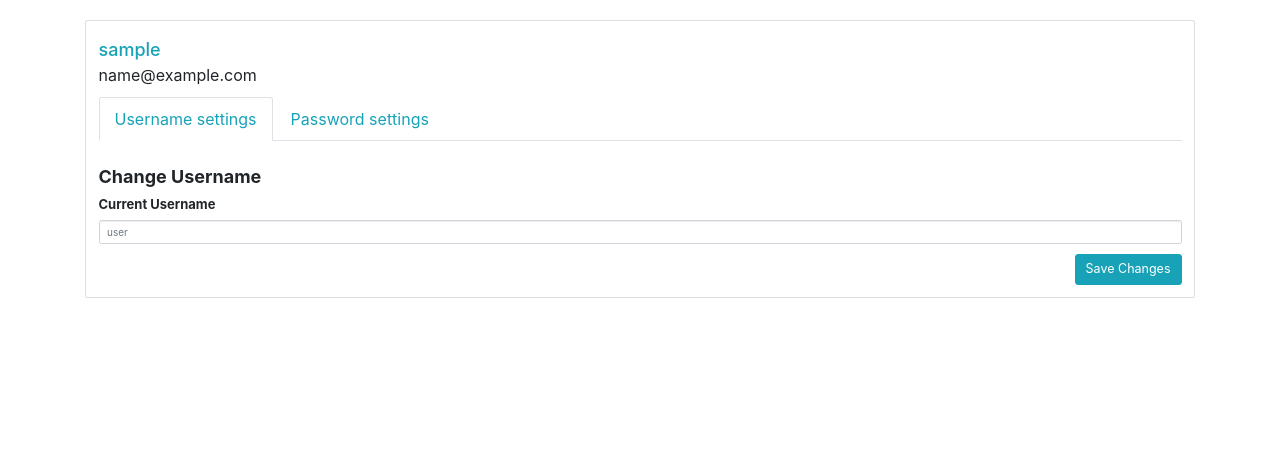
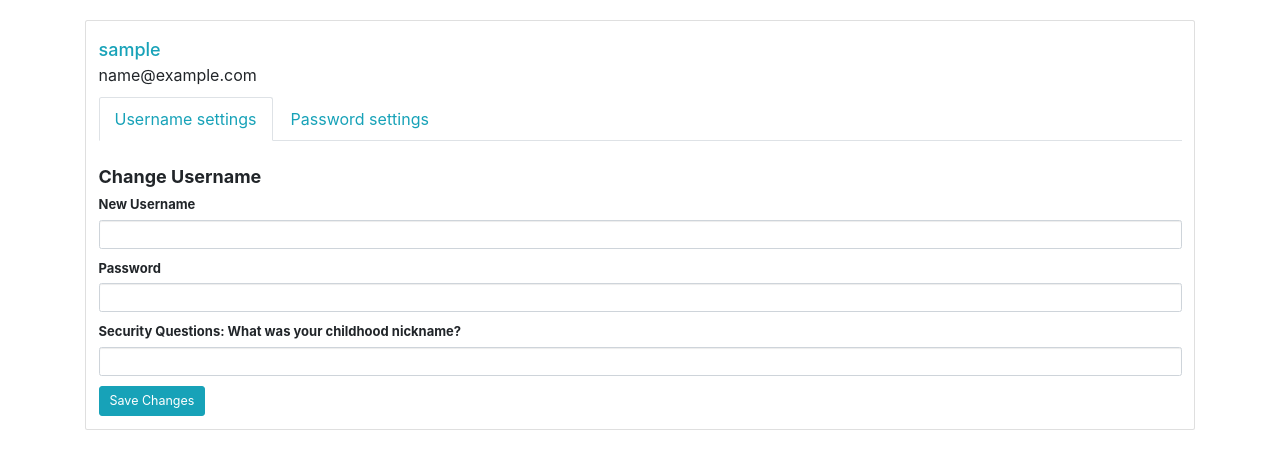
Before and after one commit to shreifelsaid/URList, a Flask app: page /profile in a window 1280 px wide. Shown: the part 62-531 px from the top of the page. Run offline with Flask 2, Linux system fonts and the light colour scheme; a user stored in the database is signed in; tables that the repository leaves empty hold one stand-in row (values such as "Sample post"); some libraries are stand-ins or nearby versions.

Commit message:
front-end form update username

```diff
--- a/templates/profile.html
+++ b/templates/profile.html
@@ -24,22 +24,40 @@
           </ul>
         <div class="tab-content" id="myTabContent">
           <div class="tab-pane active" id= "username" aria-labelledby="user-tab" role="tabpanel">
-            <form method="POST" action="/profile" enctype="multipart/form-data">
+            <form method="POST" action="{{url_for('auth.profile')}}" enctype="multipart/form-data">
+              {{ username_reset_form.csrf_token }}
+              {{ username_reset_form.hidden_tag()}}
               <div class="row">
                 <div class="col">
                     <div class="mb-2" style="font-size: large; margin-top: 2%;"><b>Change Username</b></div>
                   <div class="row">
                     <div class="col">
                       <div class="form-group" style="font-size: small;">
-                        <label>Current Username</label>
-                        <input class="form-control" type="text" name="username" placeholder="user">
+                        <label>New Username</label>
+                        {{username_reset_form.new_username (class_='form-control', rows="3", style="font-size: 100%;") }}
+                      </div>
+                    </div>
+                  </div>
+                  <div class="row">
+                    <div class="col">
+                      <div class="form-group" style="font-size: small;">
+                        <label>Password</label>
+                        {{username_reset_form.old_password (class_='form-control', rows="3", style="font-size: 100%;") }}
+                      </div>
+                    </div>
+                  </div>
+                  <div class="row">
+                    <div class="col">
+                      <div class="form-group" style="font-size: small;">
+                        <label>Security Questions: <span class="d-none d-xl-inline">{{security_question}}</span></label>
+                        {{username_reset_form.security_answer (class_='form-control', rows="3", style="font-size: 100%;") }}
                       </div>
                     </div>
                   </div>
                 </div>
             </div>
             <div class="row">
-                <div class="col d-flex justify-content-end">
+                <div class="col d-flex justify-content">
                   <button class="btn btn-info btn-lg" type="submit">Save Changes</button>
                 </div>
               </div>
@@ -50,11 +68,11 @@
                     {{ password_reset_form.csrf_token }}
                     {{ password_reset_form.hidden_tag()}}
               <div class="row">
-                <div class="col-12 col-sm-6 mb-3">
-                  <div class="mb-2" style="font-size: large; margin-top: 5%;"><b>Change Password</b></div>
+                <div class="col">
+                  <div class="mb-2" style="font-size: large; margin-top: 2%;"><b>Change Password</b></div>
                   <div class="row">
                     <div class="col">
-                      <div class="form-group">
+                      <div class="form-group" style="font-size: small;">
                         <label>Current Password</label>
                         {{password_reset_form.old_password (class_='form-control', rows="3", style="font-size: 100%;") }}
                       </div>
@@ -62,7 +80,7 @@
                   </div>
                   <div class="row">
                     <div class="col">
-                      <div class="form-group">
+                      <div class="form-group" style="font-size: small;">
                         <label>New Password</label>
                         {{password_reset_form.new_password (class_='form-control', rows="3", style="font-size: 100%;") }}
                       </div>
@@ -70,7 +88,7 @@
                   </div>
                   <div class="row">
                     <div class="col">
-                      <div class="form-group">
+                      <div class="form-group" style="font-size: small;">
                         <label>Security question: <span class="d-none d-xl-inline">{{security_question}}</span></label>
                         {{password_reset_form.security_answer (class_='form-control', rows="3", style="font-size: 100%;") }}
                     </div>
```
